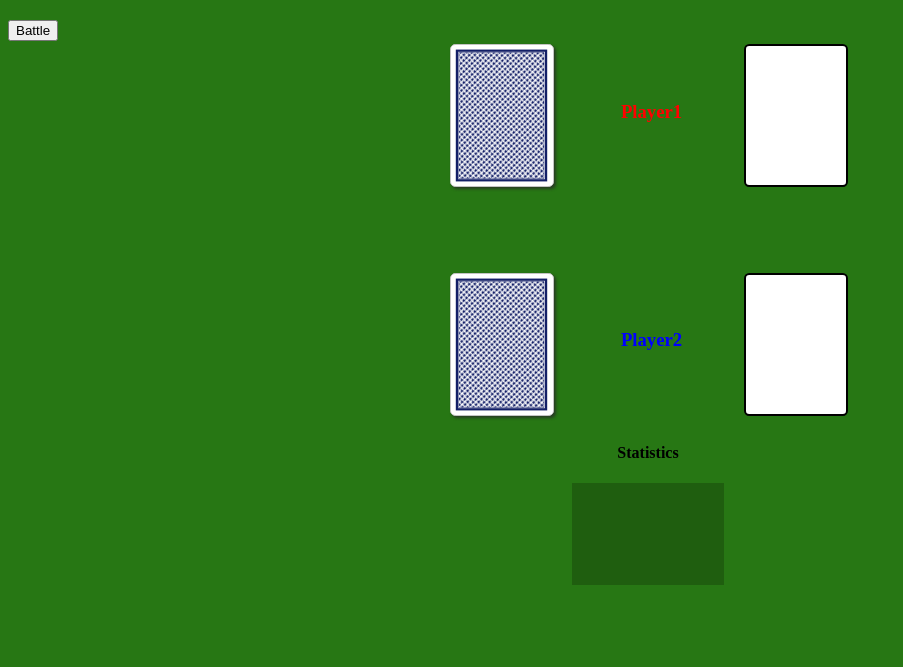
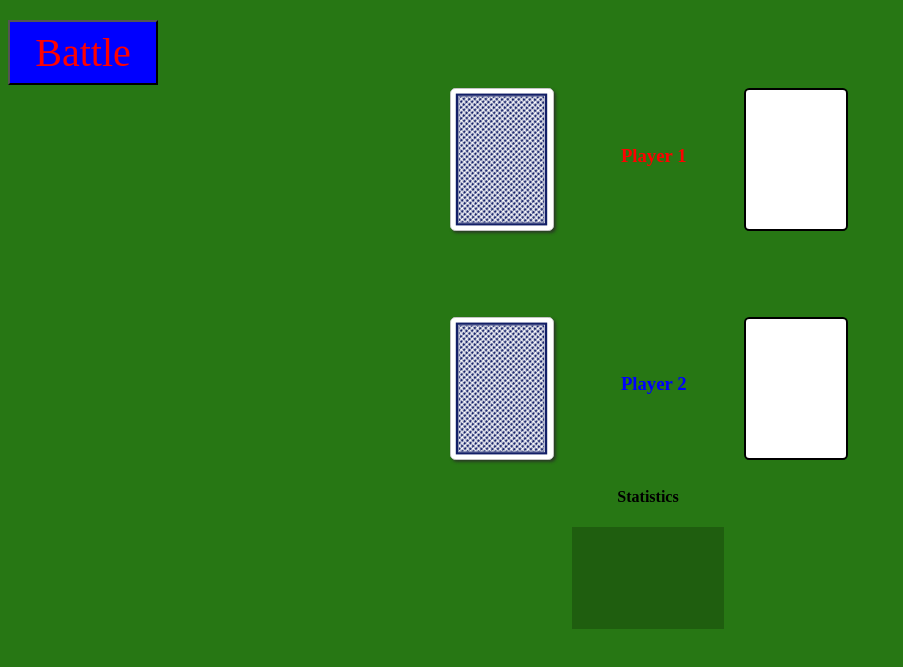
Before and after one commit to newbie-wankenobi/tony_war, a plain HTML site: page index.html in a window 1280 px wide. Shown: the part 107-774 px from the top of the page, without its empty margins (0-903 px from the left). Drawn offline with nearby package versions, Linux system fonts and the light colour scheme.

Commit message:
fixed player display

```diff
--- a/css/style.css
+++ b/css/style.css
@@ -12,6 +12,17 @@ main {
 
 header {
   margin: 0 auto;
+}
+
+#deal {
+  color: red;
+  background-color: blue;
+  margin: 0 auto;
+  width: 150px;
+  height: 65px;
+  font-size: 40px;
+  font-family: Fontin;
+  position: center;
 }
 
 h1 {
--- a/index.html
+++ b/index.html
@@ -15,13 +15,13 @@
     <h1>Tony's War</h1>
   </header>
 
+    <button id="deal">Battle</button>
   <main>
-    <button id="deal">Battle</button>
     <ul>
       <li>
 
         <div class="p0 card back-blue shadow large"></div>
-        <h3 id="player1">Player1</h3>
+        <h3 id="player1">Player 1</h3>
         <div class="drawn-p0 card large"></div>
 
 
@@ -36,7 +36,7 @@
       </li>
       <li>
         <div class="p1 card back-blue shadow large"></div>
-        <h3 id="player2">Player2</h3>
+        <h3 id="player2">Player 2</h3>
         <div class="drawn-p1 card large"></div>
         <!-- <div class="war-p1"></div>
         <div class="war-p1"></div>
```
